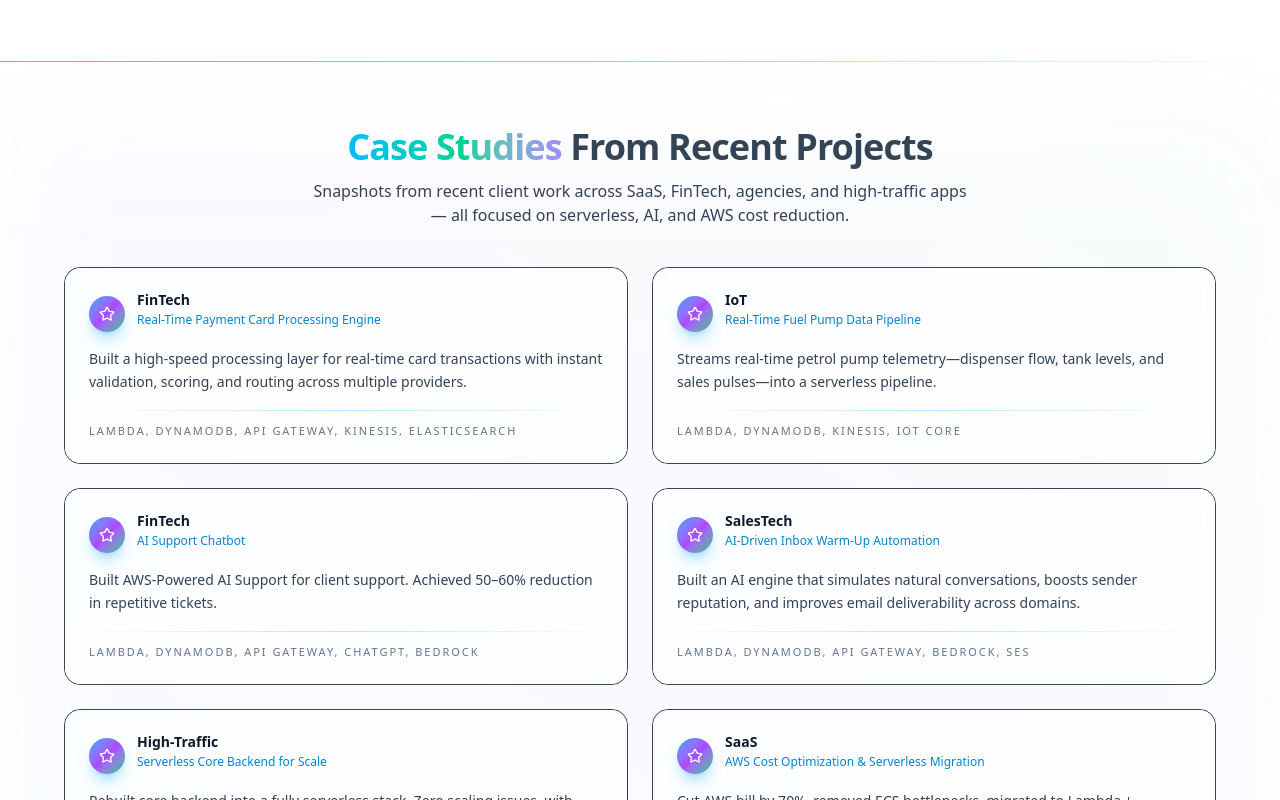
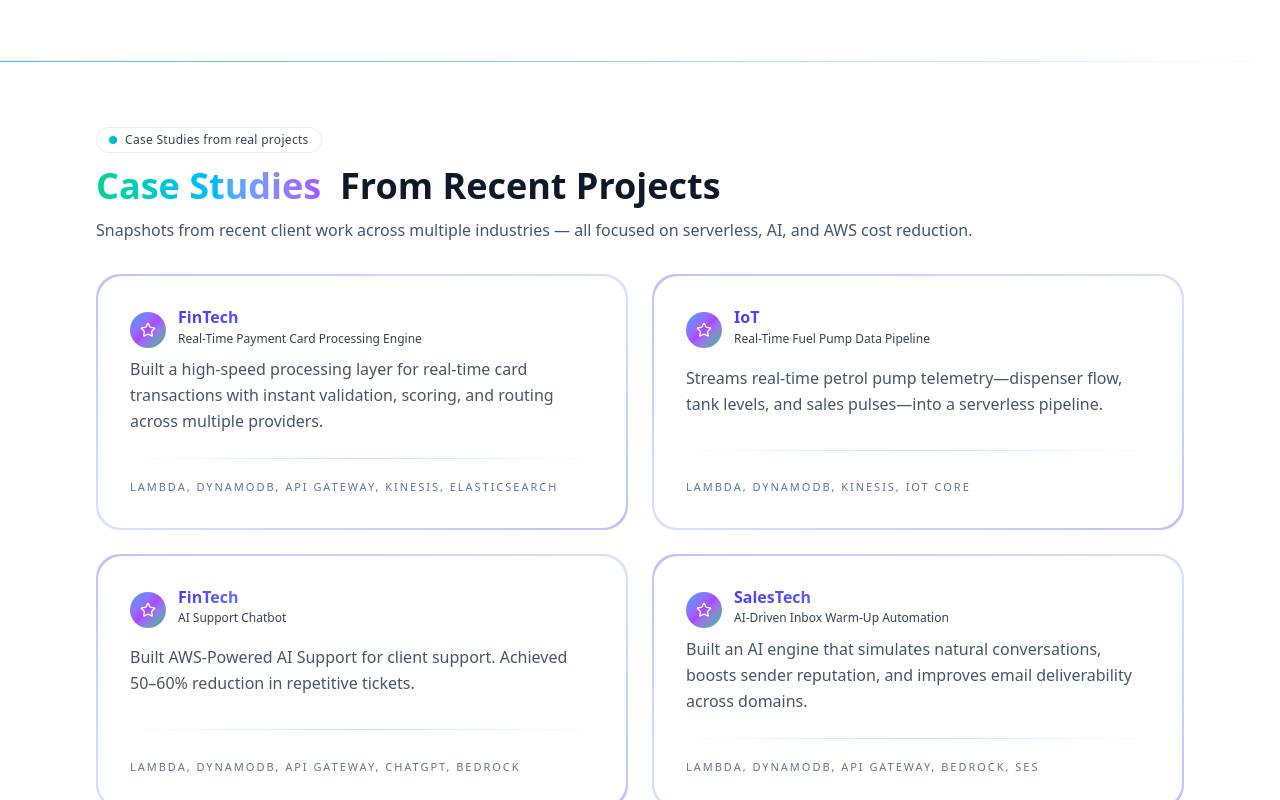
Before and after one commit to opmtwo/opmtwo-website, a Next.js app: page /home in a window 1280 px wide. Shown: the part 1480-2280 px from the top of the page. Built offline with nearby package versions, Linux system fonts and the light colour scheme; a web font is replaced by a local one.

Commit message:
Updated CaseStudiesSection - updated layout for uniformity

```diff
--- a/components/CaseStudiesSection.tsx
+++ b/components/CaseStudiesSection.tsx
@@ -64,66 +64,67 @@ const caseStudies: CaseStudy[] = [
 
 export const CaseStudiesSection: React.FC = () => {
 	return (
-		<section id="case-studies" className="relative flex flex-col items-center justify-center  px-4 sm:px-6 lg:px-8">
+		<section id="case-studies" className="relative max-w-6xl mx-auto flex flex-col gap-10 px-4 sm:px-6 lg:px-8">
 			<div className="mx-auto max-w-6xl">
-				{/* Background gradient glow (subtle in light, stronger in dark) */}
-				<div className="pointer-events-none absolute inset-0 -z-10 opacity-70">
-					<div className="absolute inset-0 bg-gradient-to-tr from-sky-500/5 via-purple-500/5 to-emerald-500/5 blur-3xl dark:from-sky-500/10 dark:via-purple-500/10 dark:to-emerald-500/10" />
-				</div>
-
-				{/* <div className="flex flex-col items-start gap-4 sm:flex-row sm:items-center sm:justify-between">
-				<div>
-					<p className="text-xs font-semibold uppercase tracking-[0.2em] text-sky-500 dark:text-sky-400">
-						Mini Case Studies
+				{/* Section heading */}
+				<div className="space-y-3">
+					<p className="inline-flex items-center rounded-full border border-slate-200/70 bg-white/70 px-3 py-1 text-xs font-medium tracking-wide text-slate-700 dark:border-slate-700/80 dark:bg-slate-900/80 dark:text-slate-200">
+						<span className="mr-2 inline-block h-2 w-2 rounded-full bg-linear-to-r from-emerald-400 to-sky-500" />
+						Case Studies from real projects
 					</p>
-					<h2 className="mt-2 bg-gradient-to-r from-sky-500 via-purple-500 to-emerald-500 bg-clip-text text-2xl font-semibold text-transparent sm:text-3xl">
-						Quick Social Proof from Real Projects
-					</h2>
-				</div>
-
-				<p className="max-w-md text-sm text-slate-600 dark:text-slate-400">
-					Snapshots from recent client work across SaaS, FinTech, agencies, and high-traffic apps —
-					all focused on serverless, AI, and AWS cost reduction.
-				</p>
-			</div> */}
-
-				{/* Header */}
-				<div className="mb-10 text-center">
-					<h2 className="text-3xl font-extrabold tracking-tight sm:text-4xl">
-						{/* Mini:&nbsp; */}
-						<span className="bg-linear-to-r from-sky-400 via-emerald-400 to-violet-400 bg-clip-text text-transparent">Case Studies&nbsp;</span>
+					<h2 className="text-balance text-2xl font-semibold text-slate-900 sm:text-3xl lg:text-4xl dark:text-slate-50">
+						<span className="bg-linear-to-r from-emerald-400 via-sky-400 to-purple-500 bg-clip-text text-transparent">
+							{/* From “everything is on fire” */}
+							Case Studies&nbsp;
+						</span>{' '}
 						From Recent Projects
 					</h2>
-					<p className="mt-3 max-w-2xl mx-auto text-base text-slate-700 dark:text-slate-300">
-						Snapshots from recent client work across SaaS, FinTech, agencies, and high-traffic apps — all focused on serverless, AI, and AWS cost
-						reduction.
+					<p className="text-sm text-slate-600 sm:text-base dark:text-slate-400">
+						Snapshots from recent client work across multiple industries — all focused on serverless, AI, and AWS cost reduction.
 					</p>
 				</div>
 
 				<div className="mt-8 grid gap-6 md:grid-cols-2">
 					{caseStudies.map((item, index) => (
-						<div key={index} className="group relative rounded-2xl bg-linear-to-br from-sky-500/15 via-slate-100/80 to-emerald-500/15  border">
-							<div className="flex h-full flex-col justify-between rounded-2xl bg-white/90 p-5 backdrop-blur sm:p-6 dark:bg-slate-950/90">
+						<div
+							key={index}
+							className="
+									relative rounded-3xl p-[2px]
+									bg-linear-to-br from-indigo-500/40 via-indigo-300/40 to-indigo-500/40
+									hover:from-indigo-400 hover:via-indigo-200 hover:to-indigo-500
+									transition-all duration-300
+								"
+						>
+							<article
+								className="
+										h-full rounded-3xl bg-white dark:bg-[var(--background-dark)] p-8
+										backdrop-blur-sm
+										hover:shadow-[0_0_28px_rgba(255,0,0,0.14)]
+										transition-all duration-300
+									"
+							>
+								<div className="flex h-full flex-col justify-between space-y-2">
 									<div className="flex items-start gap-3">
-									<div className="mt-1 flex h-9 w-9 items-center justify-center rounded-full bg-linear-to-br from-sky-500 via-purple-500 to-emerald-500 shadow-lg shadow-sky-500/30">
+										<div className="mt-1 flex h-9 w-9 items-center justify-center rounded-full bg-linear-to-br from-sky-500 via-purple-500 to-emerald-500">
 											<Star className="h-4 w-4 text-white" />
 										</div>
 										<div>
-										<h3 className="text-sm font-semibold text-slate-900 dark:text-slate-100">{item.title}</h3>
-										<p className="mt-1 text-xs font-medium text-sky-600 dark:text-sky-300/90">{item.tagline}</p>
+											{/* <h3 className="text-sm font-semibold text-slate-900 dark:text-slate-100">{item.title}</h3> */}
+											<h4 className="text-md font-semibold bg-linear-to-r from-indigo-600 to-indigo-400 bg-clip-text text-transparent">
+												{item.title}
+											</h4>
+											<p className="mt-1 text-xs font-medium">{item.tagline}</p>
 										</div>
 									</div>
 
-								<p className="mt-4 text-sm leading-relaxed text-slate-700 dark:text-slate-300">{item.details}</p>
+									{/* <p className="mt-4 text-sm leading-relaxed text-slate-700 dark:text-slate-300">{item.details}</p> */}
+									<p className="leading-relaxed text-slate-600">{item.details}</p>
 
 									<div className="mt-4 h-px w-full bg-gradient-to-r from-transparent via-sky-500/40 to-transparent opacity-70 transition-all group-hover:via-emerald-400/70 group-hover:opacity-100" />
 
-								<p className="mt-3 text-[11px] uppercase tracking-[0.18em] text-slate-500 dark:text-slate-500/80">
-									{/* Result-Driven • Serverless • AI-Powered */}
-									{/* Result-Driven • Serverless */}
-									{item.tech}
-								</p>
+									<p className="mt-3 text-[11px] uppercase tracking-[0.18em] text-slate-500 dark:text-slate-500/80">{item.tech}</p>
 								</div>
+							</article>
 						</div>
 					))}
 				</div>
```
Lines whose indentation alone changed are shown as unchanged.
